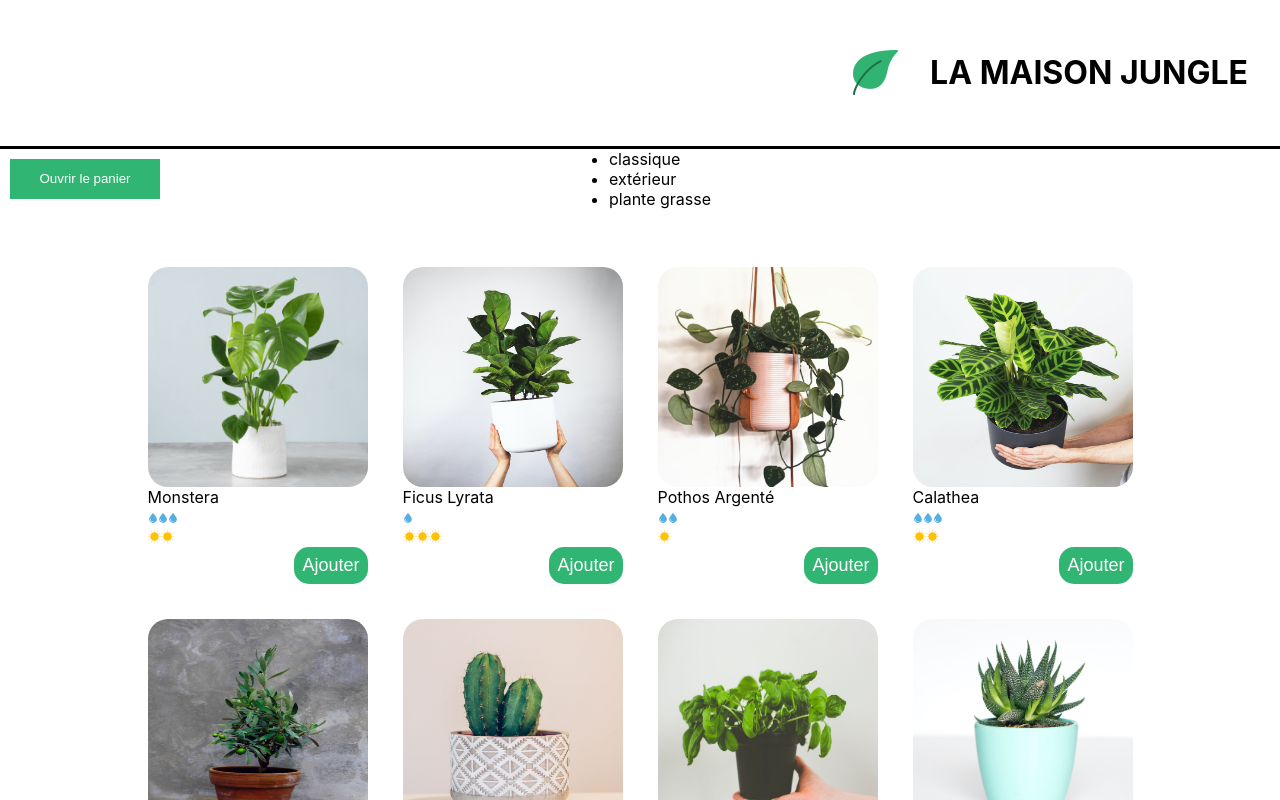
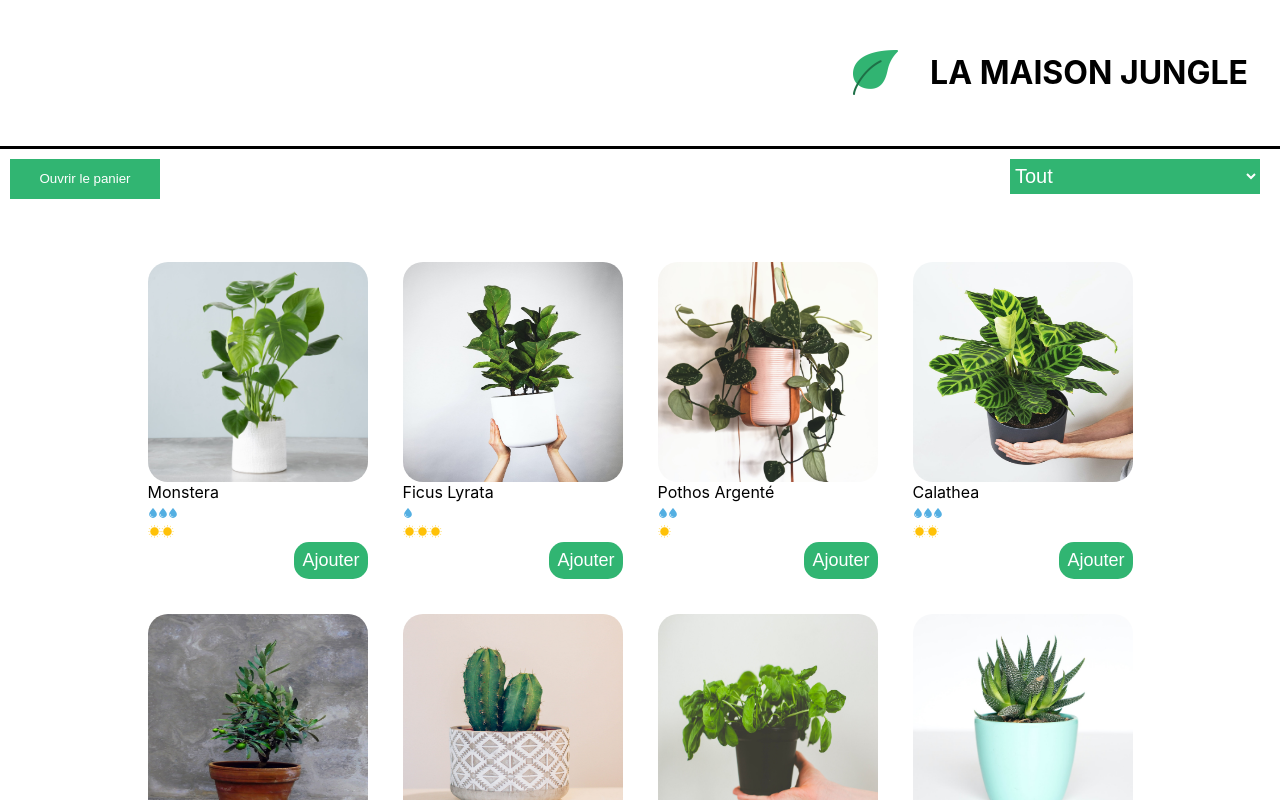
Before and after one commit to nRayen/React-OC, a React (Vite) app: page / in a window 1280 px wide. Shown: the top 800 px of the page. Built offline with nearby package versions, Linux system fonts and the light colour scheme.

Commit message:
Finished P3C2

```diff
--- /dev/null
+++ b/src/Functions/toCapitalize.js
@@ -0,0 +1,13 @@
+/**
+ *
+ * @param {string} string
+ * @returns {string}
+ */
+
+
+export function toCapitalize(string) {
+    let newString = string.split('')
+    newString[0] = newString[0].toUpperCase()
+
+    return newString.join('')
+}
--- /dev/null
+++ b/src/components/Categories.jsx
@@ -0,0 +1,26 @@
+import React from 'react'
+import { plantList } from '../data/plantList'
+import "../styles/categories.css";
+import { toCapitalize } from '../Functions/toCapitalize';
+
+export const Categories = ({setFilter}) => {
+    const categories = []
+
+    plantList.forEach((plant) => {
+        categories.includes(plant.category)? null : categories.push(plant.category)
+    })
+
+    const handleSelect = (e) => {
+      setFilter(e.target.value)
+    }
+
+
+  return (
+    <select name="categories" id="categories" onChange={handleSelect}>
+        <option value="all">Tout</option>
+        {categories.map((cat)=>{
+            return <option key={cat} value={cat}>{toCapitalize(cat)}</option>
+        })}
+    </select>
+  )
+}
--- a/src/components/ShoppingList.jsx
+++ b/src/components/ShoppingList.jsx
@@ -1,28 +1,23 @@
-import React from 'react'
+import React, { useState } from 'react'
 import '../styles/shoppingList.css'
 import { plantList } from '../data/plantList'
 import { PlantItem } from './PlantItem'
-
-const categories = []
+import { Categories } from './Categories'
 
 
-plantList.forEach((plant) => {
-    categories.includes(plant.category)? null : categories.push(plant.category)
-})
 
 
 export function ShoppingList({cart, updateCart, addItem}) {
 
+  const [filter, setFilter] = useState("all")
+  let shownPlants =  filter == "all" ? plantList : plantList.filter((plant) => plant.category == filter)
+
   return (
     <section>
-        <ul className='lmj-category'>
-            {categories.map((cat) => {
-                return <li key={cat}>{cat}</li>
-            })}
-        </ul>
+        <Categories setFilter={setFilter} />
 
         <ul className='lmj-plant-list'>
-            {plantList.map(({id, cover , name, water, light, price}) => {
+            {shownPlants.map(({id, cover , name, water, light, price}) => {
                 return (
                         <PlantItem
                             key={id}
--- /dev/null
+++ b/src/styles/categories.css
@@ -0,0 +1,18 @@
+select {
+    border: #31b572 1px solid;
+    background-color: #31b572;
+    margin: 10px 20px 10px auto;
+    width: 250px;
+    height: 35px;
+    color: white;
+    font-size: 20px;
+    outline: none;
+}
+
+select option {
+    appearance: none;
+    box-shadow: none;
+    background-color: lightgreen;
+    height: 300px;
+    padding: 10px;
+}
--- a/src/styles/shoppingList.css
+++ b/src/styles/shoppingList.css
@@ -11,3 +11,10 @@
 	margin: 0 auto;
 	width: fit-content;
 }
+
+section {
+	display: flex;
+	justify-content: center;
+	flex-direction: column;
+	width: 100%;
+}
```
